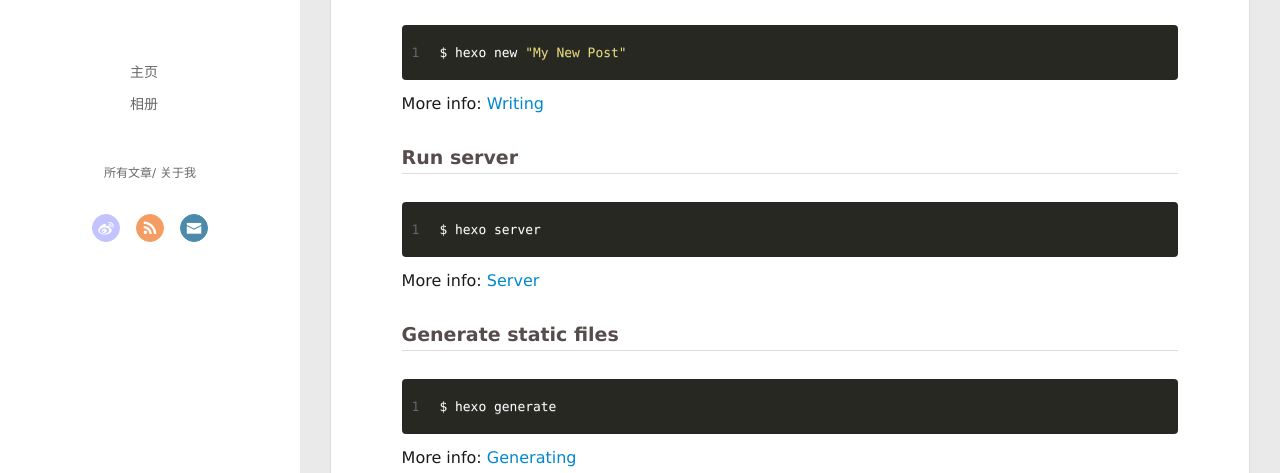
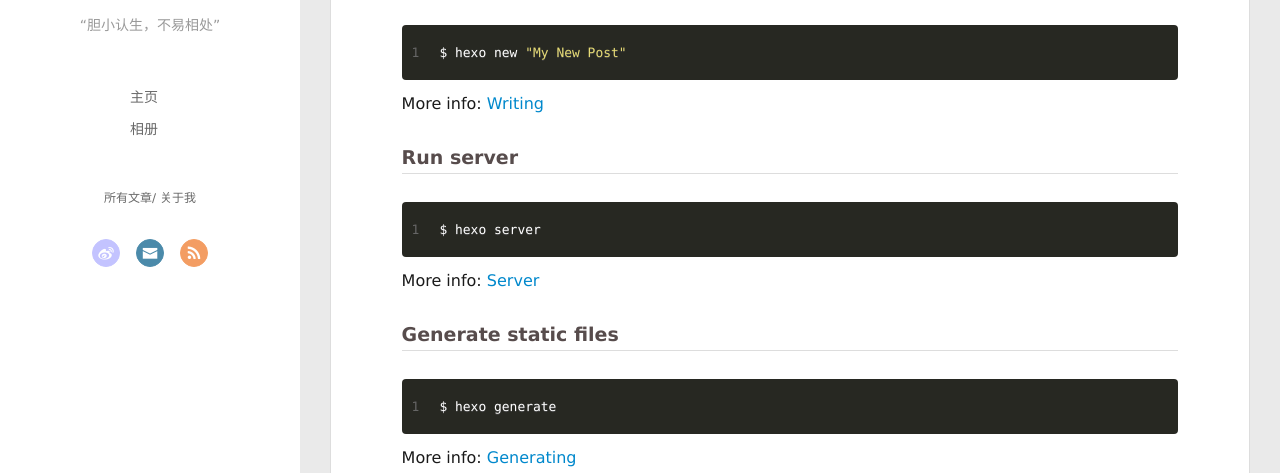
Before and after one commit to ldlw/hexo-blog, a plain HTML site: page 2019/12/29/hello-world/index.html in a window 1280 px wide. Shown: the part 327-800 px from the top of the page. Drawn offline with Linux system fonts and the light colour scheme; no server answers; a script that the page names is missing.

Commit message:
Site updated: 2019-12-29 20:26:34

```diff
--- a/2019/12/29/hello-world/index.html
+++ b/2019/12/29/hello-world/index.html
@@ -53,6 +53,8 @@
 		  <h1 class="header-author"><a href="/">Levin</a></h1>
 		</hgroup>
 
+		<p class="header-subtitle">“胆小认生，不易相处”</p>
+
 
 		<nav class="header-menu">
 			<ul>
@@ -79,9 +81,9 @@
 
 					<a class="weibo" target="_blank" href="https://weibo.com/5593303190/profile?topnav=1&wvr=6&is_all=1" title="weibo"><i class="icon-weibo"></i></a>
 
-					<a class="rss" target="_blank" href="#" title="rss"><i class="icon-rss"></i></a>
+					<a class="mail" target="_blank" href="mailto:lvyx620@163.com" title="mail"><i class="icon-mail"></i></a>
 
-					<a class="mail" target="_blank" href="mailto:lvyx620@163.com" title="mail"><i class="icon-mail"></i></a>
+					<a class="rss" target="_blank" href="/atom.xml" title="rss"><i class="icon-rss"></i></a>
 
 			</div>
 		</nav>
@@ -105,6 +107,8 @@
 			  <h1 class="header-author js-header-author">Levin</h1>
 			</hgroup>
 
+			<p class="header-subtitle"><i class="icon icon-quo-left"></i>“胆小认生，不易相处”<i class="icon icon-quo-right"></i></p>
+
 
 
 
@@ -118,9 +122,9 @@
 
 						<a class="weibo" target="_blank" href="https://weibo.com/5593303190/profile?topnav=1&wvr=6&is_all=1" title="weibo"><i class="icon-weibo"></i></a>
 
-						<a class="rss" target="_blank" href="#" title="rss"><i class="icon-rss"></i></a>
+						<a class="mail" target="_blank" href="mailto:lvyx620@163.com" title="mail"><i class="icon-mail"></i></a>
 
-						<a class="mail" target="_blank" href="mailto:lvyx620@163.com" title="mail"><i class="icon-mail"></i></a>
+						<a class="rss" target="_blank" href="/atom.xml" title="rss"><i class="icon-rss"></i></a>
 
 				</div>
 			</nav>
```
Also changed, not shown: archives/2019/12/index.html (+8 -4 lines), archives/2019/index.html (+8 -4 lines), archives/index.html (+8 -4 lines), index.html (+8 -4 lines).
